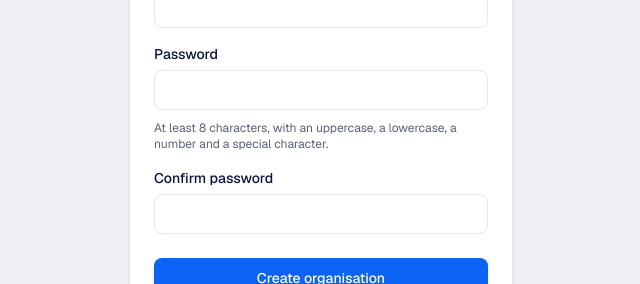
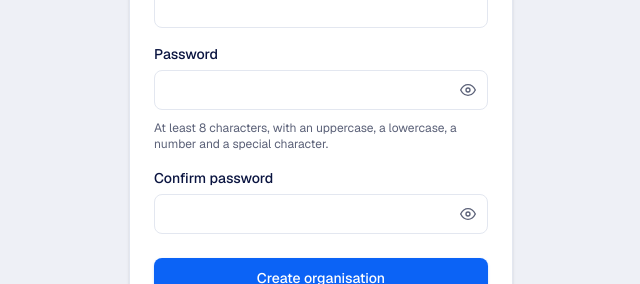
Before and after one commit to israel997/onoffix, a Next.js app in the folder apps/web/: page /register in a window 1280 px wide. Shown: the part 415-699 px from the top of the page, without its empty margins (319-959 px from the left). Built offline with nearby package versions, Linux system fonts and the light colour scheme; no server answers.

Commit message:
feat: show/hide password toggle on all auth forms
New PasswordInput component with an eye icon toggle, swapped in on
login, register, accept-invite, and reset-password.

```diff
--- a/apps/web/src/app/(auth)/accept-invite/page.tsx
+++ b/apps/web/src/app/(auth)/accept-invite/page.tsx
@@ -7,6 +7,7 @@ import { Button } from '@/components/ui/button';
 import { Card, CardDescription, CardHeader, CardTitle } from '@/components/ui/card';
 import { Input } from '@/components/ui/input';
 import { Label } from '@/components/ui/label';
+import { PasswordInput } from '@/components/ui/password-input';
 import { acceptInvitation, getInvitationPreview, storeTokens, type InvitationPreview } from '@/lib/api';
 import { useAuth } from '@/lib/auth-context';
 
@@ -88,8 +89,7 @@ function AcceptInviteContent() {
       <form onSubmit={handleSubmit} className="flex flex-col gap-4">
         <Label>
           Password
-          <Input
-            type="password"
+          <PasswordInput
             required
             minLength={8}
             pattern="(?=.*[a-z])(?=.*[A-Z])(?=.*\d)(?=.*[^a-zA-Z0-9]).+"
@@ -100,7 +100,7 @@ function AcceptInviteContent() {
         </Label>
         <Label>
           Confirm password
-          <Input type="password" required value={confirmPassword} onChange={(e) => setConfirmPassword(e.target.value)} />
+          <PasswordInput required value={confirmPassword} onChange={(e) => setConfirmPassword(e.target.value)} />
         </Label>
         {error && <p className="text-sm text-status-review">{error}</p>}
         <Button type="submit" disabled={loading} className="mt-2 w-full">
--- a/apps/web/src/app/(auth)/login/page.tsx
+++ b/apps/web/src/app/(auth)/login/page.tsx
@@ -7,6 +7,7 @@ import { Button } from '@/components/ui/button';
 import { Card, CardDescription, CardHeader, CardTitle } from '@/components/ui/card';
 import { Input } from '@/components/ui/input';
 import { Label } from '@/components/ui/label';
+import { PasswordInput } from '@/components/ui/password-input';
 import { isNeedsOrganisationSelection, login, storeTokens, type OrganisationOption } from '@/lib/api';
 import { useAuth } from '@/lib/auth-context';
 
@@ -103,8 +104,7 @@ export default function LoginPage() {
         </Label>
         <Label>
           Password
-          <Input
-            type="password"
+          <PasswordInput
             required
             value={password}
             onChange={(e) => setPassword(e.target.value)}
--- a/apps/web/src/app/(auth)/register/page.tsx
+++ b/apps/web/src/app/(auth)/register/page.tsx
@@ -7,6 +7,7 @@ import { Button } from '@/components/ui/button';
 import { Card, CardDescription, CardHeader, CardTitle } from '@/components/ui/card';
 import { Input } from '@/components/ui/input';
 import { Label } from '@/components/ui/label';
+import { PasswordInput } from '@/components/ui/password-input';
 import { registerOrganisation, storeTokens } from '@/lib/api';
 import { useAuth } from '@/lib/auth-context';
 
@@ -62,8 +63,7 @@ export default function RegisterPage() {
         </Label>
         <Label>
           Password
-          <Input
-            type="password"
+          <PasswordInput
             required
             minLength={8}
             pattern="(?=.*[a-z])(?=.*[A-Z])(?=.*\d)(?=.*[^a-zA-Z0-9]).+"
@@ -77,8 +77,7 @@ export default function RegisterPage() {
         </Label>
         <Label>
           Confirm password
-          <Input
-            type="password"
+          <PasswordInput
             required
             minLength={8}
             value={confirmPassword}
--- a/apps/web/src/app/(auth)/reset-password/page.tsx
+++ b/apps/web/src/app/(auth)/reset-password/page.tsx
@@ -5,8 +5,8 @@ import { useRouter, useSearchParams } from 'next/navigation';
 import { Suspense, useState, type FormEvent } from 'react';
 import { Button } from '@/components/ui/button';
 import { Card, CardDescription, CardHeader, CardTitle } from '@/components/ui/card';
-import { Input } from '@/components/ui/input';
 import { Label } from '@/components/ui/label';
+import { PasswordInput } from '@/components/ui/password-input';
 import { resetPassword } from '@/lib/api';
 
 function ResetPasswordContent() {
@@ -47,8 +47,7 @@ function ResetPasswordContent() {
       <form onSubmit={handleSubmit} className="flex flex-col gap-4">
         <Label>
           New password
-          <Input
-            type="password"
+          <PasswordInput
             required
             minLength={8}
             pattern="(?=.*[a-z])(?=.*[A-Z])(?=.*\d)(?=.*[^a-zA-Z0-9]).+"
@@ -59,7 +58,7 @@ function ResetPasswordContent() {
         </Label>
         <Label>
           Confirm password
-          <Input type="password" required value={confirmPassword} onChange={(e) => setConfirmPassword(e.target.value)} />
+          <PasswordInput required value={confirmPassword} onChange={(e) => setConfirmPassword(e.target.value)} />
         </Label>
         {error && <p className="text-sm text-status-review">{error}</p>}
         <Button type="submit" disabled={loading} className="mt-2 w-full">
--- /dev/null
+++ b/apps/web/src/components/ui/password-input.tsx
@@ -0,0 +1,44 @@
+'use client';
+
+import { forwardRef, useState, type InputHTMLAttributes } from 'react';
+import { cn } from '@/lib/cn';
+
+export const PasswordInput = forwardRef<HTMLInputElement, InputHTMLAttributes<HTMLInputElement>>(
+  ({ className, ...props }, ref) => {
+    const [visible, setVisible] = useState(false);
+
+    return (
+      <div className="relative">
+        <input
+          ref={ref}
+          type={visible ? 'text' : 'password'}
+          className={cn(
+            'h-10 w-full rounded-lg border border-border bg-surface px-3 pr-10 text-sm text-foreground outline-none transition-colors placeholder:text-muted-foreground focus:border-brand-blue focus:ring-2 focus:ring-brand-blue/20',
+            className,
+          )}
+          {...props}
+        />
+        <button
+          type="button"
+          onClick={() => setVisible((v) => !v)}
+          aria-label={visible ? 'Hide password' : 'Show password'}
+          tabIndex={-1}
+          className="absolute right-0 top-0 flex h-10 w-10 items-center justify-center text-muted-foreground hover:text-foreground"
+        >
+          {visible ? (
+            <svg xmlns="http://www.w3.org/2000/svg" viewBox="0 0 24 24" fill="none" stroke="currentColor" strokeWidth="2" strokeLinecap="round" strokeLinejoin="round" className="h-4 w-4">
+              <path d="M17.94 17.94A10.07 10.07 0 0 1 12 20c-7 0-11-8-11-8a18.45 18.45 0 0 1 5.06-5.94M9.9 4.24A9.12 9.12 0 0 1 12 4c7 0 11 8 11 8a18.5 18.5 0 0 1-2.16 3.19m-6.72-1.07a3 3 0 1 1-4.24-4.24" />
+              <line x1="1" y1="1" x2="23" y2="23" />
+            </svg>
+          ) : (
+            <svg xmlns="http://www.w3.org/2000/svg" viewBox="0 0 24 24" fill="none" stroke="currentColor" strokeWidth="2" strokeLinecap="round" strokeLinejoin="round" className="h-4 w-4">
+              <path d="M1 12s4-8 11-8 11 8 11 8-4 8-11 8-11-8-11-8Z" />
+              <circle cx="12" cy="12" r="3" />
+            </svg>
+          )}
+        </button>
+      </div>
+    );
+  },
+);
+PasswordInput.displayName = 'PasswordInput';
```
